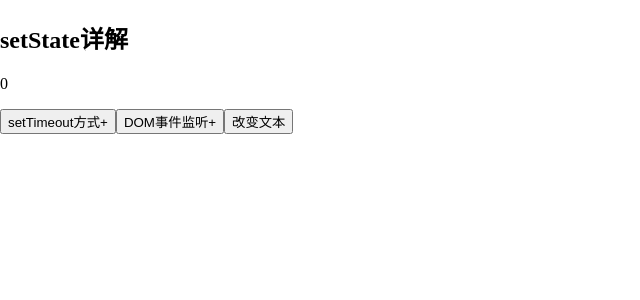
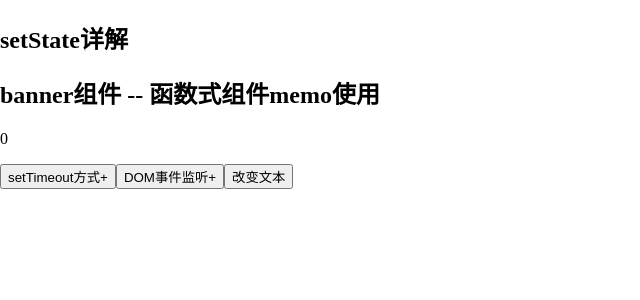
Before and after one commit to Lynn-zuo/learning-with-coding, a React app in the folder React/react-npm/: page / in a window 1280 px wide. Shown: the top 300 px of the page, without its empty margins (0-640 px from the left). Built offline with nearby package versions, Linux system fonts and the light colour scheme.

Commit message:
feat: 方案三--memo函数组件中使用

```diff
--- a/React/react-npm/src/06-setState/App.js
+++ b/React/react-npm/src/06-setState/App.js
@@ -1,4 +1,4 @@
-import { Component, PureComponent } from "react"
+import { Component, PureComponent, memo } from "react"
 
 class Header extends PureComponent {
   // shouldComponentUpdate() { // 方式二，在子组件判断是否需要更新组件
@@ -13,6 +13,15 @@ class Header extends PureComponent {
     )
   }
 }
+
+const MemoBanner = memo(function Banner () {
+  console.log('banner --------')
+  return (
+    <div>
+      <h2>banner组件 -- 函数式组件memo使用</h2>
+    </div>
+  )
+})
 class Count extends PureComponent {
   constructor(props) {
     super(props)
@@ -50,6 +59,7 @@ export default class App extends Component {
     return (
       <div>
         <Header />
+        <MemoBanner />
         <Count count={this.state.count} />
         <button onClick={(e) => this.increment(e)}>setTimeout方式+</button>
         <button id='btn'>DOM事件监听+</button>
```
